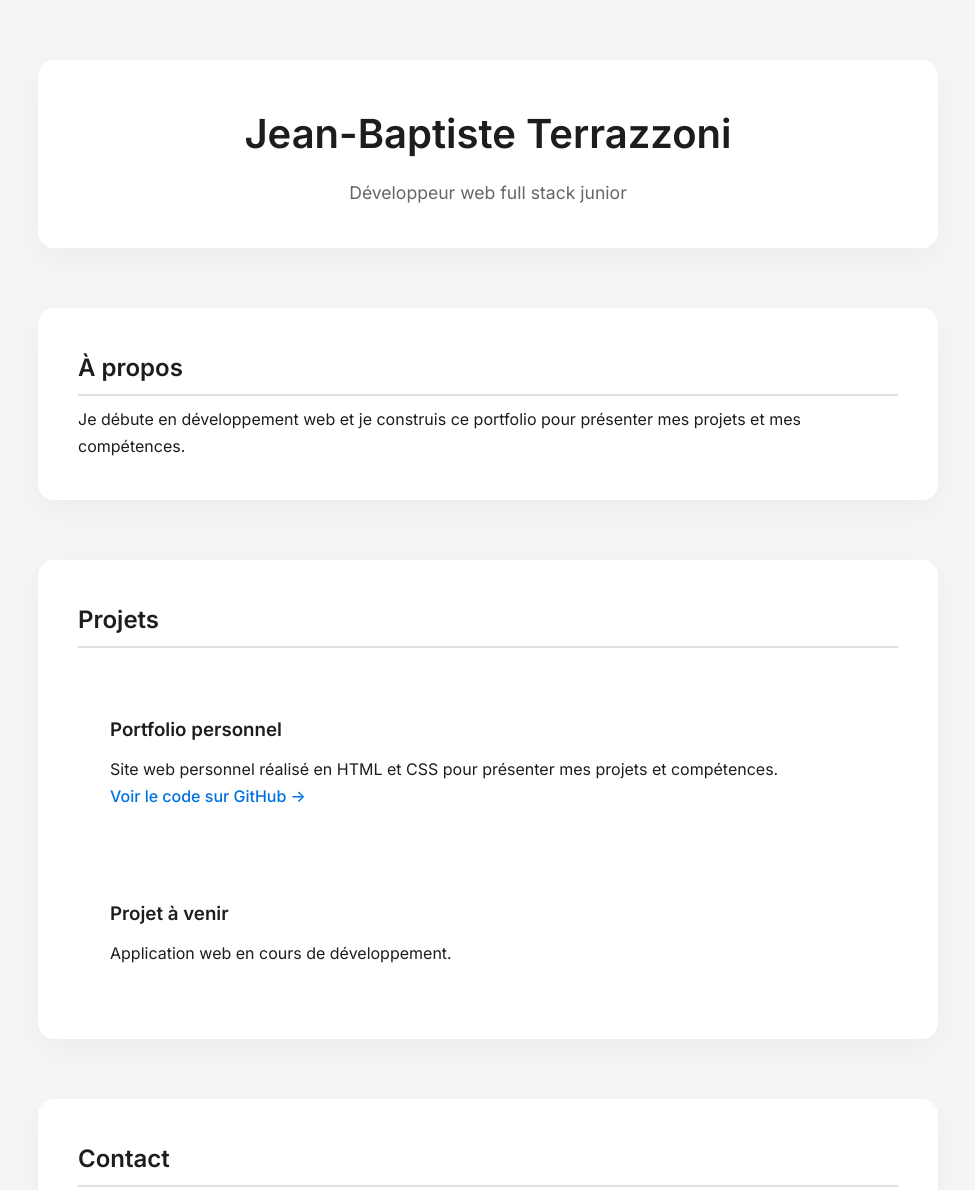
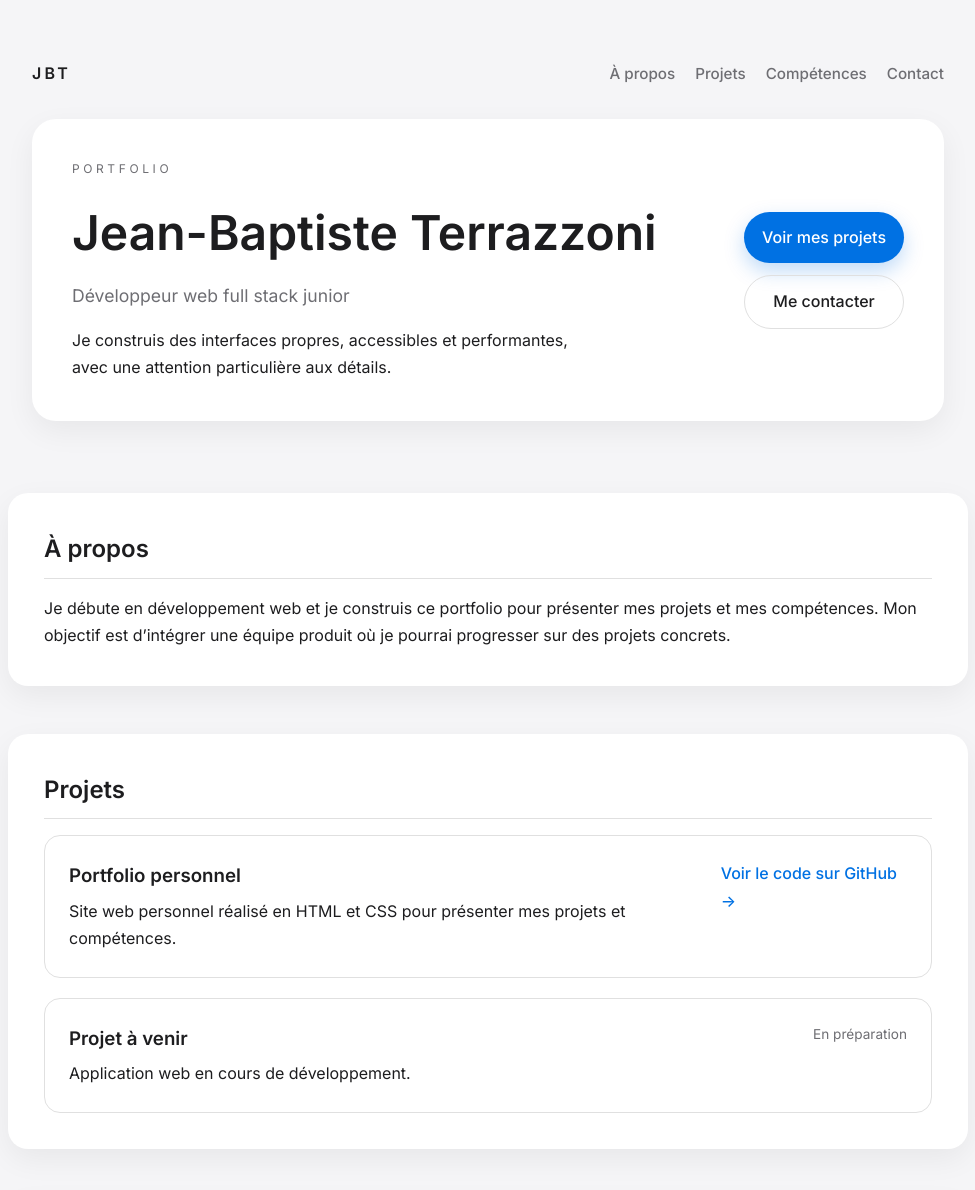
Before and after one commit to Swapshadow/portfolio, a plain HTML site: page index.html in a window 1280 px wide. Shown: the top 1190 px of the page, without its empty margins (152-1127 px from the left). Drawn offline with Linux system fonts and the light colour scheme.

Commit message:
Refine portfolio layout and structure

```diff
--- a/index.html
+++ b/index.html
@@ -2,6 +2,8 @@
 <html lang="fr">
 <head>
   <meta charset="UTF-8">
+  <meta name="viewport" content="width=device-width, initial-scale=1">
+  <meta name="description" content="Portfolio de Jean-Baptiste Terrazzoni, développeur web full stack junior.">
   <title>Portfolio - Jean-Baptiste Terrazzoni</title>
   <link rel="preconnect" href="https://fonts.googleapis.com">
   <link rel="preconnect" href="https://fonts.gstatic.com" crossorigin>
@@ -10,42 +12,101 @@
 </head>
 <body>
 
-  <header>
+  <header class="hero">
+    <div class="container">
+      <nav class="nav">
+        <span class="logo">JBT</span>
+        <div class="nav-links">
+          <a href="#a-propos">À propos</a>
+          <a href="#projets">Projets</a>
+          <a href="#competences">Compétences</a>
+          <a href="#contact">Contact</a>
+        </div>
+      </nav>
+      <div class="hero-content">
+        <div>
+          <p class="hero-eyebrow">Portfolio</p>
           <h1>Jean-Baptiste Terrazzoni</h1>
-    <p>Développeur web full stack junior</p>
+          <p class="hero-role">Développeur web full stack junior</p>
+          <p class="hero-summary">
+            Je construis des interfaces propres, accessibles et performantes,
+            avec une attention particulière aux détails.
+          </p>
+        </div>
+        <div class="hero-cta">
+          <a class="button" href="#projets">Voir mes projets</a>
+          <a class="button button-secondary" href="#contact">Me contacter</a>
+        </div>
+      </div>
+    </div>
   </header>
 
-  <section>
+  <main>
+    <section id="a-propos" class="section">
+      <div class="container">
         <h2>À propos</h2>
         <p>
           Je débute en développement web et je construis ce portfolio
-      pour présenter mes projets et mes compétences.
+          pour présenter mes projets et mes compétences. Mon objectif est
+          d’intégrer une équipe produit où je pourrai progresser sur des projets concrets.
         </p>
+      </div>
     </section>
 
-  <section class="projects">
+    <section id="projets" class="section">
+      <div class="container">
         <h2>Projets</h2>
-
-  <div class="project-card">
+        <div class="projects">
+          <article class="project-card">
+            <div>
               <h3>Portfolio personnel</h3>
               <p>
                 Site web personnel réalisé en HTML et CSS pour présenter
                 mes projets et compétences.
               </p>
-    <a href="https://github.com/Swapshadow/portfolio" target="_blank">
+            </div>
+            <a href="https://github.com/Swapshadow/portfolio" target="_blank" rel="noreferrer">
               Voir le code sur GitHub →
             </a>
-  </div>
+          </article>
 
-  <div class="project-card">
+          <article class="project-card">
+            <div>
               <h3>Projet à venir</h3>
               <p>Application web en cours de développement.</p>
             </div>
+            <span class="project-status">En préparation</span>
+          </article>
+        </div>
+      </div>
     </section>
 
+    <section id="competences" class="section">
+      <div class="container">
+        <h2>Compétences</h2>
+        <div class="skills">
+          <div>
+            <h3>Front-end</h3>
+            <ul>
+              <li>HTML sémantique & accessibilité</li>
+              <li>CSS moderne, responsive, animations</li>
+              <li>JavaScript (bases solides)</li>
+            </ul>
+          </div>
+          <div>
+            <h3>Back-end & outils</h3>
+            <ul>
+              <li>Node.js & Express (notions)</li>
+              <li>Git & GitHub</li>
+              <li>Figma (lecture de maquettes)</li>
+            </ul>
+          </div>
+        </div>
+      </div>
+    </section>
 
-
-  <section>
+    <section id="contact" class="section">
+      <div class="container">
         <h2>Contact</h2>
         <p>
           Email :
@@ -53,20 +114,18 @@
         </p>
         <p>
           GitHub :
-    <a href="https://github.com/swapshadow" target="_blank">
+          <a href="https://github.com/swapshadow" target="_blank" rel="noreferrer">
             https://github.com/swapshadow
           </a>
         </p>
         <p>
           LinkedIn :
-    <a href="https://www.linkedin.com/in/jean-baptiste-terrazzoni" target="_blank">
+          <a href="https://www.linkedin.com/in/jean-baptiste-terrazzoni" target="_blank" rel="noreferrer">
             https://www.linkedin.com/in/jean-baptiste-terrazzoni
           </a>
         </p>
+      </div>
     </section>
-
-
-
-
+  </main>
 </body>
 </html>
--- a/style.css
+++ b/style.css
@@ -5,64 +5,206 @@
   box-sizing: border-box;
 }
 
+/* Design tokens */
+:root {
+  --bg: #f5f5f7;
+  --text: #1d1d1f;
+  --muted: #6e6e73;
+  --card: #ffffff;
+  --border: #e0e0e0;
+  --accent: #0071e3;
+  --shadow: 0 10px 30px rgba(0, 0, 0, 0.06);
+}
+
 /* Style global */
 body {
   font-family: 'Inter', -apple-system, BlinkMacSystemFont, 'Segoe UI', sans-serif;
-  background-color: #f5f5f7;
-  color: #1d1d1f;
+  background-color: var(--bg);
+  color: var(--text);
   line-height: 1.7;
 }
 
-/* Conteneur principal */
-header, section {
-  max-width: 900px;
-  margin: 60px auto;
-  padding: 40px;
-  background: #ffffff;
-  border-radius: 16px;
+img {
+  max-width: 100%;
 }
 
-
-/* En-tête */
-header {
-  text-align: center;
+.container {
+  max-width: 960px;
+  margin: 0 auto;
+  padding: 0 24px;
 }
 
-header h1 {
-  font-size: 2.5rem;
-  margin-bottom: 10px;
+/* Hero */
+.hero {
+  padding: 48px 0 24px;
 }
 
-header p {
-  font-size: 1.1rem;
-  color: #666;
+.nav {
+  display: flex;
+  align-items: center;
+  justify-content: space-between;
+  gap: 24px;
+  padding: 12px 0 32px;
 }
 
-/* Titres de sections */
-section h2 {
-  margin-bottom: 10px;
-  border-bottom: 2px solid #e0e0e0;
-  padding-bottom: 5px;
+.logo {
+  font-weight: 600;
+  letter-spacing: 0.2em;
 }
 
-/* Liste projets */
+.nav-links {
+  display: flex;
+  gap: 20px;
+  flex-wrap: wrap;
+}
+
+.nav a {
+  color: var(--muted);
+  font-size: 0.95rem;
+}
+
+.nav a:hover {
+  color: var(--text);
+}
+
+.hero-content {
+  display: grid;
+  grid-template-columns: minmax(0, 1fr) auto;
+  gap: 32px;
+  align-items: center;
+  background: var(--card);
+  padding: 40px;
+  border-radius: 24px;
+  box-shadow: var(--shadow);
+}
+
+.hero-eyebrow {
+  text-transform: uppercase;
+  font-size: 0.75rem;
+  letter-spacing: 0.3em;
+  color: var(--muted);
+  margin-bottom: 12px;
+}
+
+.hero h1 {
+  font-size: clamp(2rem, 4vw, 3rem);
+  margin-bottom: 8px;
+}
+
+.hero-role {
+  font-size: 1.1rem;
+  color: var(--muted);
+  margin-bottom: 16px;
+}
+
+.hero-summary {
+  max-width: 52ch;
+}
+
+.hero-cta {
+  display: flex;
+  flex-direction: column;
+  gap: 12px;
+}
+
+.button {
+  display: inline-flex;
+  align-items: center;
+  justify-content: center;
+  padding: 12px 18px;
+  border-radius: 999px;
+  background: var(--accent);
+  color: white;
+  font-weight: 500;
+  text-decoration: none;
+  transition: transform 0.2s ease, box-shadow 0.2s ease;
+  box-shadow: 0 8px 20px rgba(0, 113, 227, 0.25);
+}
+
+.button:hover {
+  transform: translateY(-1px);
+}
+
+.button-secondary {
+  background: transparent;
+  color: var(--text);
+  border: 1px solid var(--border);
+  box-shadow: none;
+}
+
+.section {
+  margin: 48px 0;
+}
+
+.section .container {
+  background: var(--card);
+  padding: 36px;
+  border-radius: 20px;
+  box-shadow: var(--shadow);
+}
+
+.section h2 {
+  margin-bottom: 16px;
+  border-bottom: 1px solid var(--border);
+  padding-bottom: 8px;
+}
+
+/* Liste */
 ul {
   list-style: none;
 }
 
-li {
+ul li {
   padding: 8px 0;
   border-bottom: 1px solid #eee;
 }
 
-/* Contact */
-section p {
-  margin-top: 10px;
+/* Projets - cartes Apple-like */
+.projects {
+  display: grid;
+  gap: 20px;
+}
+
+.project-card {
+  padding: 24px;
+  border-radius: 16px;
+  background: var(--card);
+  border: 1px solid var(--border);
+  display: flex;
+  align-items: flex-start;
+  justify-content: space-between;
+  gap: 16px;
+  transition: transform 0.3s ease, box-shadow 0.3s ease;
+}
+
+.project-card:hover {
+  transform: translateY(-3px);
+  box-shadow: 0 16px 32px rgba(0, 0, 0, 0.08);
+}
+
+.project-card h3 {
+  margin-bottom: 6px;
+}
+
+.project-status {
+  font-size: 0.85rem;
+  color: var(--muted);
+  white-space: nowrap;
+}
+
+.skills {
+  display: grid;
+  grid-template-columns: repeat(auto-fit, minmax(220px, 1fr));
+  gap: 24px;
+}
+
+section p + p {
+  margin-top: 12px;
 }
 
 /* Liens */
 a {
-  color: #0071e3;
+  color: var(--accent);
   text-decoration: none;
   font-weight: 500;
 }
@@ -71,61 +213,23 @@ a:hover {
   text-decoration: underline;
 }
 
-
-article {
-  margin-top: 20px;
-}
-
-article h3 {
-  margin-bottom: 5px;
-}
-
-header, section {
-  box-shadow: 0 10px 30px rgba(0, 0, 0, 0.04);
-}
-
-/* Projets - cartes Apple-like */
-.projects {
-  display: grid;
-  gap: 24px;
-}
-
-.project-card {
-  padding: 32px;
-  border-radius: 20px;
-  background: #ffffff;
-  transition: transform 0.3s ease, box-shadow 0.3s ease;
-}
-
-.project-card:hover {
-  transform: translateY(-4px);
-  box-shadow: 0 20px 40px rgba(0, 0, 0, 0.08);
-}
-
-.project-card h3 {
-  margin-bottom: 10px;
-}
-
-/* Animation douce à l’apparition */
-header, section {
-  animation: fadeIn 0.8s ease forwards;
-}
-
-@keyframes fadeIn {
-  from {
-    opacity: 0;
-    transform: translateY(10px);
-  }
-  to {
-    opacity: 1;
-    transform: translateY(0);
-  }
-}
-
 /* Responsive mobile */
 @media (max-width: 768px) {
-  header, section {
-    margin: 30px 16px;
+  .nav {
+    flex-direction: column;
+    align-items: flex-start;
+  }
+
+  .hero-content {
+    grid-template-columns: 1fr;
+  }
+
+  .hero-cta {
+    flex-direction: row;
+    flex-wrap: wrap;
+  }
+
+  .section .container {
     padding: 24px;
   }
 
@@ -136,16 +240,13 @@ header, section {
 
 /* Mode sombre automatique */
 @media (prefers-color-scheme: dark) {
-  body {
-    background-color: #1c1c1e;
-    color: #f5f5f7;
-  }
-
-  header, section, .project-card {
-    background: #2c2c2e;
-  }
-
-  a {
-    color: #0a84ff;
+  :root {
+    --bg: #1c1c1e;
+    --text: #f5f5f7;
+    --muted: #b0b0b4;
+    --card: #2c2c2e;
+    --border: #3a3a3c;
+    --accent: #0a84ff;
+    --shadow: 0 10px 30px rgba(0, 0, 0, 0.4);
   }
 }
```
Lines whose indentation alone changed are shown as unchanged.
